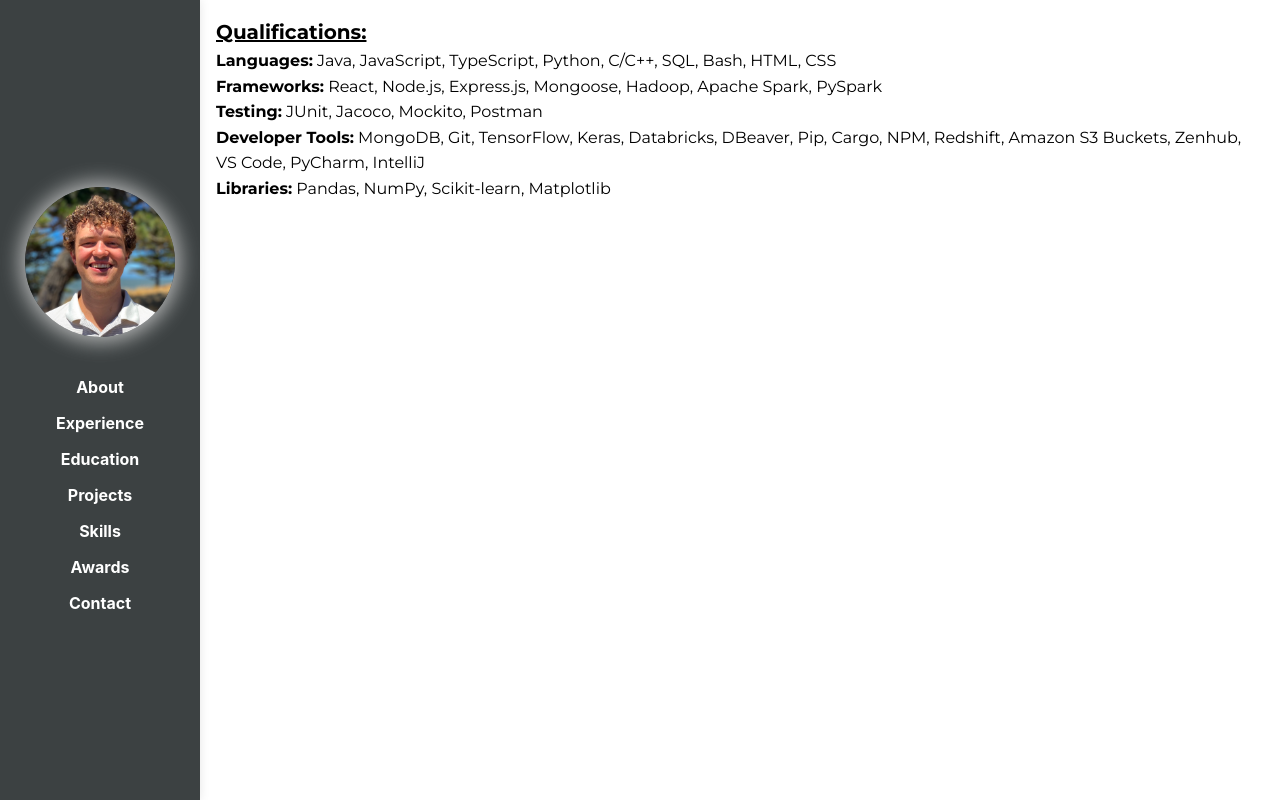
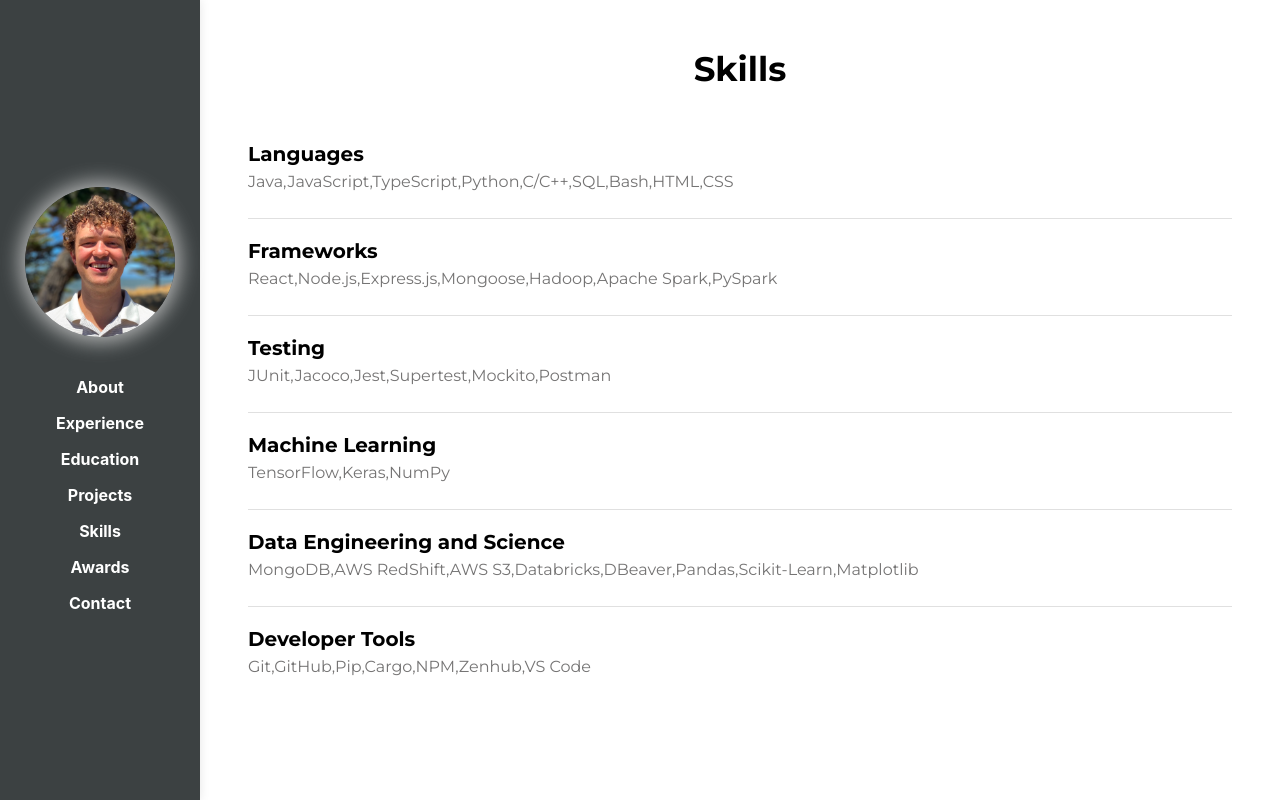
Before and after one commit to davidjriva/Personal-Portfolio, a React (Create React App) app: page /skills in a window 1280 px wide. Built offline with nearby package versions, Linux system fonts and the light colour scheme.

Commit message:
Skills page, card, and json data

```diff
--- /dev/null
+++ b/src/components/SkillCard.js
@@ -0,0 +1,17 @@
+import { Typography } from '@mui/material';
+
+const SkillCard = ({ title, items }) => {
+  return (
+    <>
+      <Typography variant="h6" sx={{ color: '#000' }}>
+        {title}
+      </Typography>
+
+      <Typography variant="body1" sx={{ marginBottom: '0.5rem' }}>
+        {items.join(',')}
+      </Typography>
+    </>
+  );
+};
+
+export default SkillCard;
--- a/src/components/Skills.js
+++ b/src/components/Skills.js
@@ -1,30 +1,24 @@
-import { Typography } from '@mui/material';
+import React from 'react';
+import { Box, Typography, Divider } from '@mui/material';
+import SkillCard from './SkillCard';
+import skillsData from '../data/skills.json';
 
 const Skills = () => {
   return (
-    <div>
-      <Typography
-        variant="h6"
-        sx={{
-          textDecoration: 'underline',
-          textAlign: 'left',
-        }}
-      >
-        Qualifications:
+    <Box sx={{ padding: '2rem', color: '#757474' }}>
+      <Typography variant="h4" sx={{ marginBottom: 6, color: '#000', textAlign: 'center' }}>
+        Skills
       </Typography>
-      <Typography variant="body1" sx={{ lineHeight: 1.6, textAlign: 'left' }}>
-        <strong>Languages:</strong> Java, JavaScript, TypeScript, Python, C/C++, SQL, Bash, HTML, CSS
-        <br />
-        <strong>Frameworks:</strong> React, Node.js, Express.js, Mongoose, Hadoop, Apache Spark, PySpark
-        <br />
-        <strong>Testing:</strong> JUnit, Jacoco, Mockito, Postman
-        <br />
-        <strong>Developer Tools:</strong> MongoDB, Git, TensorFlow, Keras, Databricks, DBeaver, Pip, Cargo, NPM,
-        Redshift, Amazon S3 Buckets, Zenhub, VS Code, PyCharm, IntelliJ
-        <br />
-        <strong>Libraries:</strong> Pandas, NumPy, Scikit-learn, Matplotlib
-      </Typography>
-    </div>
+
+      <Box sx={{ display: 'flex', flexDirection: 'column', lineHeight: 1.6 }}>
+        {skillsData.map((skill, index) => (
+          <React.Fragment key={skill.title}>
+            <SkillCard {...skill} />
+            {index < skillsData.length - 1 && <Divider sx={{ margin: '1rem 0' }} />}
+          </React.Fragment>
+        ))}
+      </Box>
+    </Box>
   );
 };
 
--- /dev/null
+++ b/src/data/skills.json
@@ -0,0 +1,26 @@
+[
+    {
+        "title": "Languages",
+        "items": ["Java", "JavaScript", "TypeScript", "Python", "C/C++", "SQL", "Bash", "HTML", "CSS"]
+    },
+    {
+        "title": "Frameworks",
+        "items": ["React", "Node.js", "Express.js", "Mongoose", "Hadoop", "Apache Spark", "PySpark"]
+    },
+    {
+        "title": "Testing",
+        "items": ["JUnit", "Jacoco", "Jest", "Supertest","Mockito", "Postman"]
+    },
+    {
+        "title": "Machine Learning",
+        "items": ["TensorFlow", "Keras", "NumPy"]
+    },
+    {
+        "title": "Data Engineering and Science",
+        "items": ["MongoDB", "AWS RedShift", "AWS S3", "Databricks", "DBeaver", "Pandas", "Scikit-Learn", "Matplotlib"]
+    },
+    {
+        "title": "Developer Tools",
+        "items": ["Git", "GitHub", "Pip", "Cargo", "NPM", "Zenhub", "VS Code"]
+    }
+]
```
